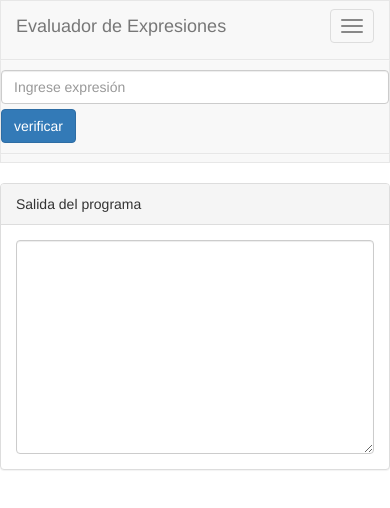
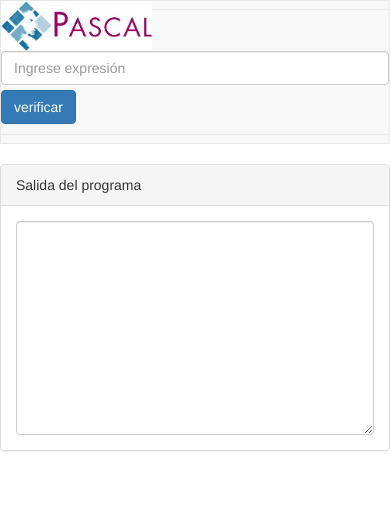
Before and after one commit to kikemarquez8/Symbol-Table, a website: page index.html in a window 390 px wide. Drawn offline with nearby package versions, Linux system fonts and the light colour scheme.

Commit message:
Optimized code and added icon

```diff
--- a/index.html
+++ b/index.html
@@ -11,19 +11,8 @@
 <body>
 <nav class="navbar navbar-default" role="navigation">
 	<div class="navbar-header">
-			<button type="button" class="navbar-toggle" data-toggle="collapse"
-					data-target=".navbar-ex1-collapse">
-				<span class="sr-only">Desplegar navegación</span>
-				<span class="icon-bar"></span>
-				<span class="icon-bar"></span>
-				<span class="icon-bar"></span>
-			</button>
-			<a class="navbar-brand" href="">
-				<!--<img src="pics/Pascal.jpg" width="100px" height="50" alt="Pascal Icon"/>-->
-				Evaluador de Expresiones
-			</a>
-		</div>
-		<div>
+		<img src="pics/Pascal.jpg" alt="Pascal Icon" style="height: auto; width: auto; max-height: 50px"
+			 class="img-responsive pull-left"/>
 		<div class="navbar-form navbar-left" role="button">
 			<div class="form-group">
 				<input id="pascal" type="text" class="form-control" placeholder="Ingrese expresión">
```
Lines whose indentation alone changed are shown as unchanged.
